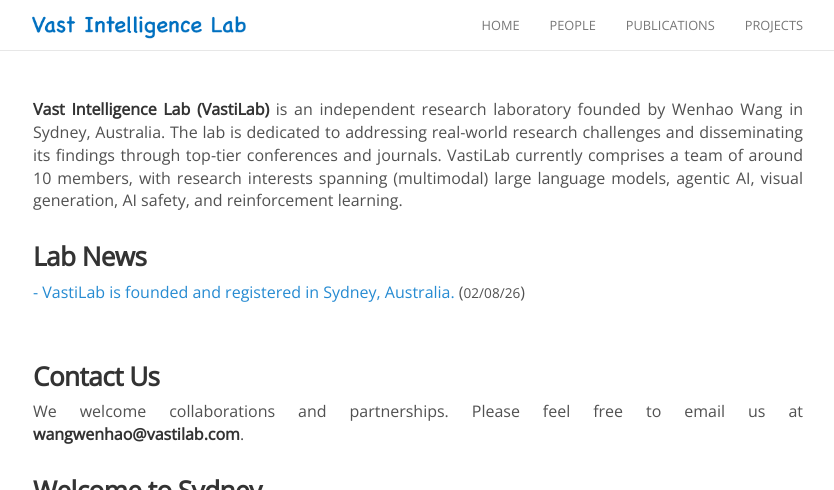
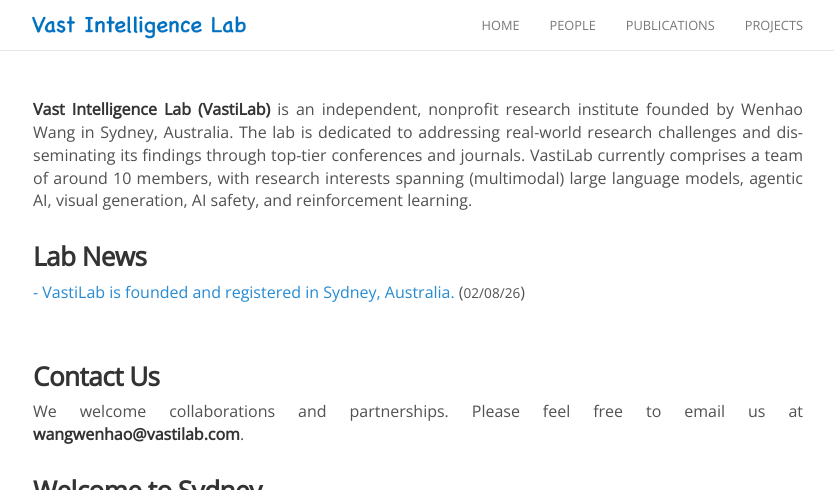
Before and after one commit to vastilab/vastilab.github.io, a Jekyll site: the page built from index.md, in a window 1280 px wide, cut to the strip 0-490 px from the top of the page. Shown: the whole strip, without its empty margins (222-1056 px from the left). Built offline with Jekyll 4.4.1, drawn with Linux system fonts in a browser that asks for light colours; nearby versions of some CDN libraries; comment, search, counter and statistics services are not loaded.

Commit message:
Describe VastiLab as a nonprofit institute

```diff
--- a/index.md
+++ b/index.md
@@ -2,7 +2,7 @@
 title: Vast Intelligence Lab
 ---
 
-**Vast Intelligence Lab (VastiLab)** is an independent research laboratory founded by Wenhao Wang in Sydney, Australia. The lab is dedicated to addressing real-world research challenges and disseminating its findings through top-tier conferences and journals. VastiLab currently comprises a team of around 10 members, with research interests spanning (multimodal) large language models, agentic AI, visual generation, AI safety, and reinforcement learning.
+**Vast Intelligence Lab (VastiLab)** is an independent, nonprofit research institute founded by Wenhao Wang in Sydney, Australia. The lab is dedicated to addressing real-world research challenges and disseminating its findings through top-tier conferences and journals. VastiLab currently comprises a team of around 10 members, with research interests spanning (multimodal) large language models, agentic AI, visual generation, AI safety, and reinforcement learning.
 
 
 ### **Lab News**
```
